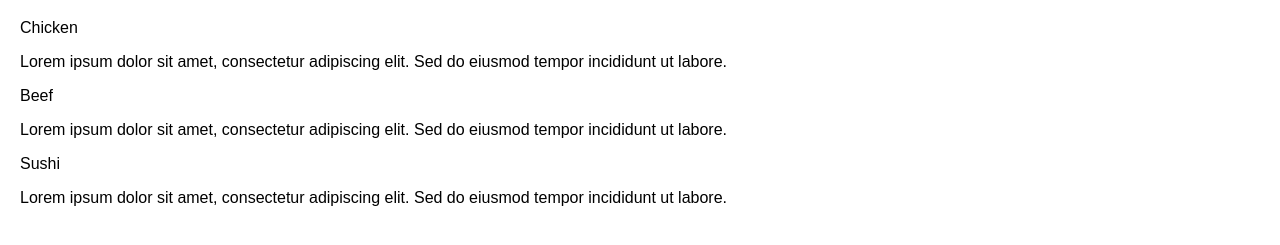
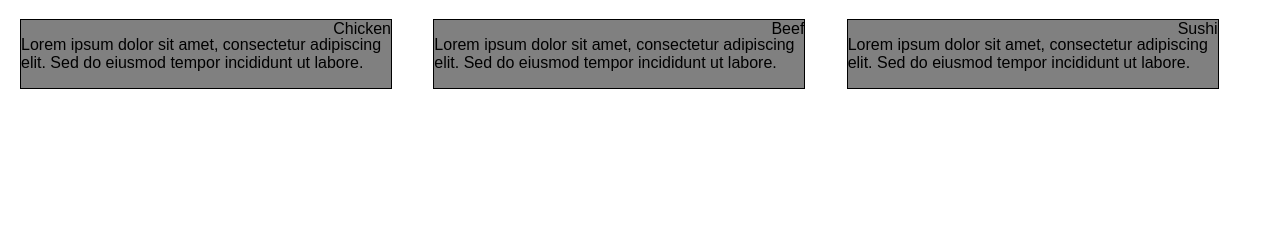
Before and after one commit to Deepa4566/module2-mysolution, a plain HTML site: page index.html in a window 1280 px wide. Shown: the part 61-306 px from the top of the page. Drawn offline with Linux system fonts and the light colour scheme.

Commit message:
add styles.css

```diff
--- a/css/styles.css
+++ b/css/styles.css
@@ -1,7 +1,63 @@
+* {
+  box-sizing: border-box;
+}
+
 body {
   font-family: Arial, sans-serif;
   margin: 20px;
 }
 h1 {
   font-size: 2em;
+  margin-bottoms: 20px;
 }
+
+.section {
+  border: 1px solid black;
+  background-color: grey;
+  padding: 40px 20px 20px 20px:
+  margin: 10px;
+  position: relative;
+  float: left;
+}
+
+.section-title{
+  position: absolute;
+  top: 0;
+  right: 0;
+  backgound-color: red;
+  padding: 5px 10px
+  font-size: 1.25em
+}
+
+.chicken .section-title {backgound-color: blue; }
+.beef .section-title {backgound-color: yellow; }
+.sushi .section-title {backgound-color: green; }
+
+@media (min-width : 992px) {
+  .section {
+    width: 30%;
+    margin-right: 3.333%;
+  }
+  .section:last-child {
+    margin-right: 0;
+  }
+}
+
+@media (min-width : 768px) and (max-width : 991px) {
+  .section {
+    width: 47%;
+    margin-ri0ght: 6%;
+  }
+  .section:nth-child(3) {
+    width: 100%;
+    margin-top:20px;
+    margin-right: 0;
+  }
+}
+
+@media (max-width: 767px) {
+  .section {
+    width: 100%;
+    margin-bottom: 20px;
+  }
+}
```
